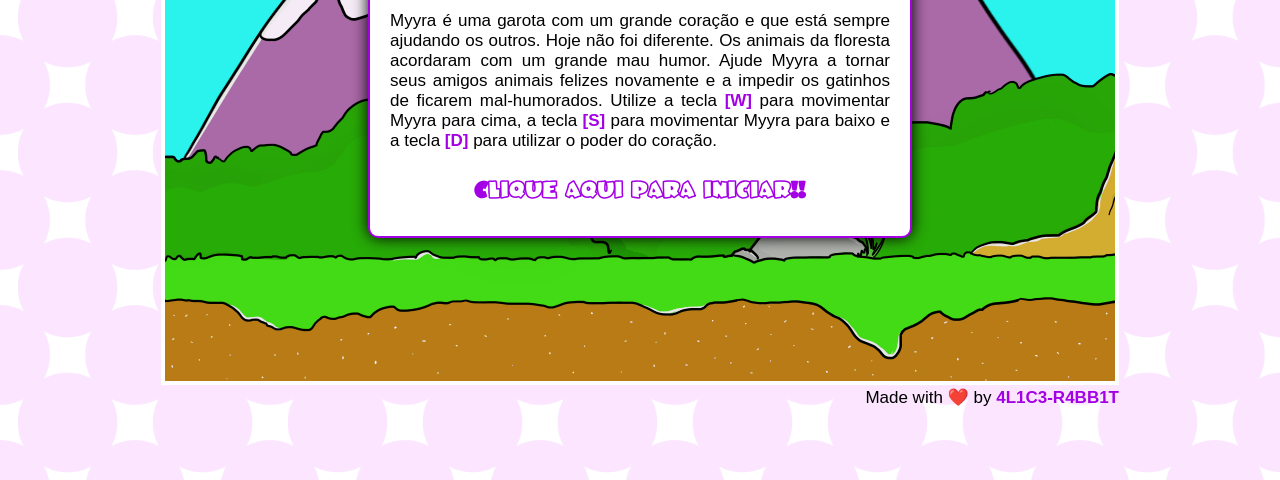
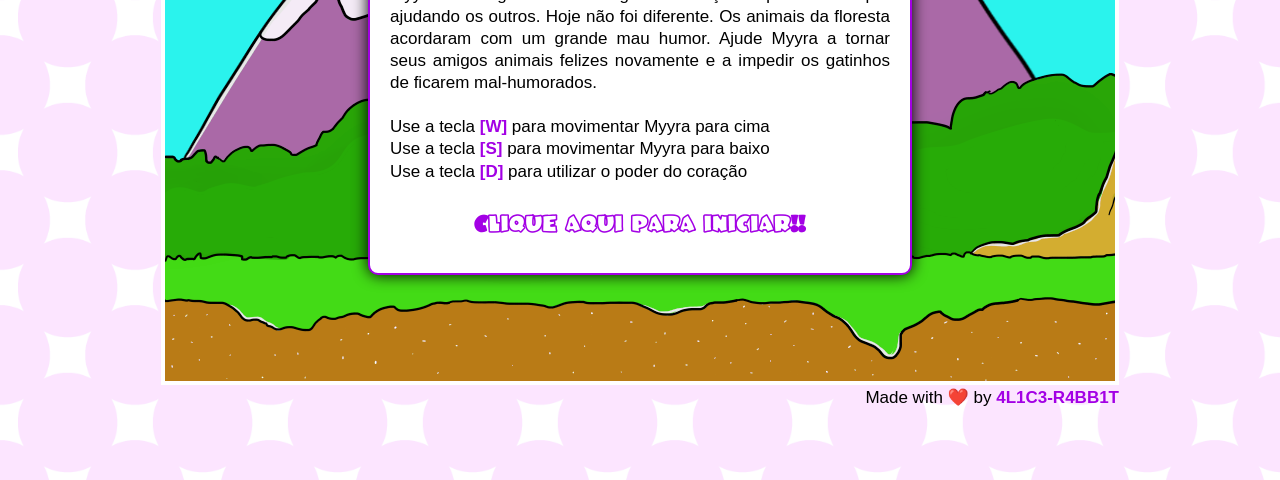
Before and after one commit to 4L1C3-R4BB1T/animal-rescue, a plain HTML site: page index.html in a window 1280 px wide. Shown: the part 320-800 px from the top of the page. Drawn offline with Linux system fonts and the light colour scheme.

Commit message:
adjust info text

```diff
--- a/assets/css/styles.css
+++ b/assets/css/styles.css
@@ -70,10 +70,11 @@ body::after {
 
 #start {
     width: 500px;
-	height: 300px;
+	height: 375px;
 	padding: 20px;
     font-size: 17px;
     text-align: justify;
+    line-height: 1.3;
 	font-family: sans-serif;
     border: var(--primary) 2px solid;
 	border-radius: 10px;
--- a/index.html
+++ b/index.html
@@ -20,9 +20,13 @@
                             outros. Hoje não foi diferente. Os animais da floresta acordaram com um
                             grande mau humor. Ajude Myyra a tornar seus amigos animais felizes
                             novamente e a impedir os gatinhos de ficarem mal-humorados.
-                            Utilize a tecla <strong>[W]</strong> para movimentar Myyra para cima,
-                            a tecla <strong>[S]</strong> para movimentar Myyra para baixo e a tecla
-                            <strong>[D]</strong> para utilizar o poder do coração.
+                            <br>
+                            <br>
+                            Use a tecla <strong>[W]</strong> para movimentar Myyra para cima
+                            <br>
+                            Use a tecla <strong>[S]</strong> para movimentar Myyra para baixo
+                            <br>
+                            Use a tecla <strong>[D]</strong> para utilizar o poder do coração
                         </p>
                         <p class="start-game" onclick="start()">
                             <strong>
```
